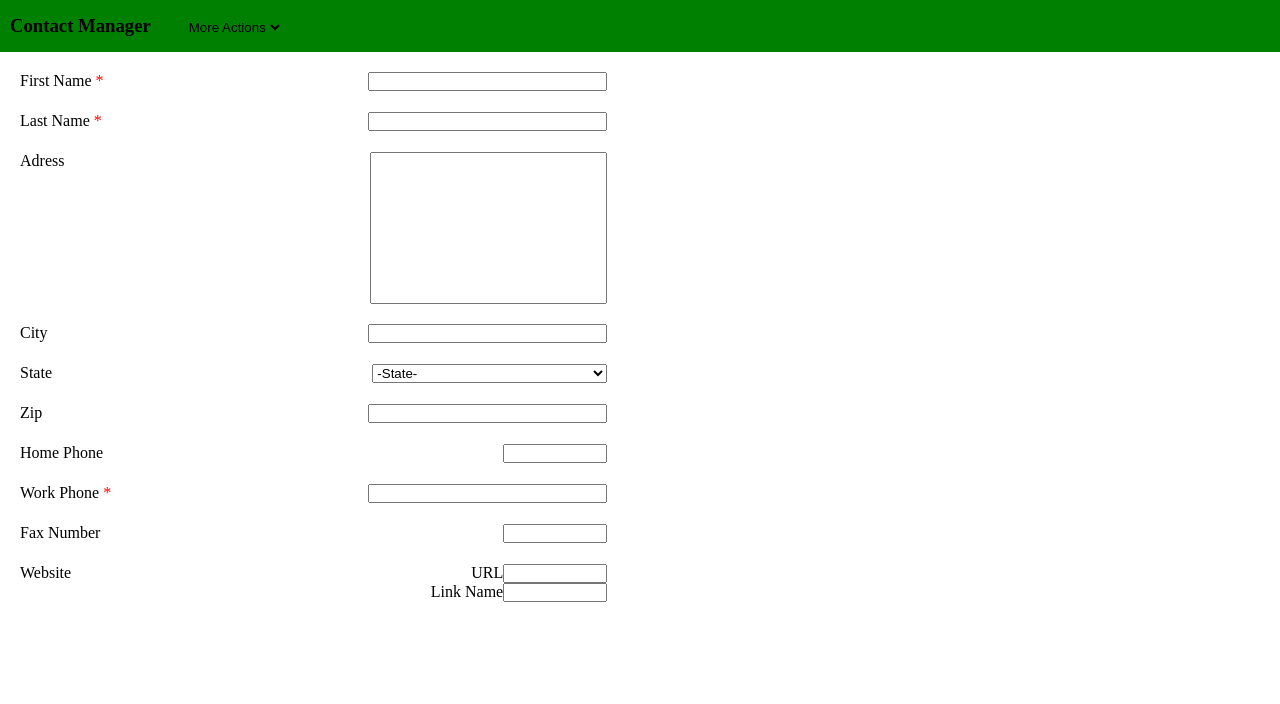
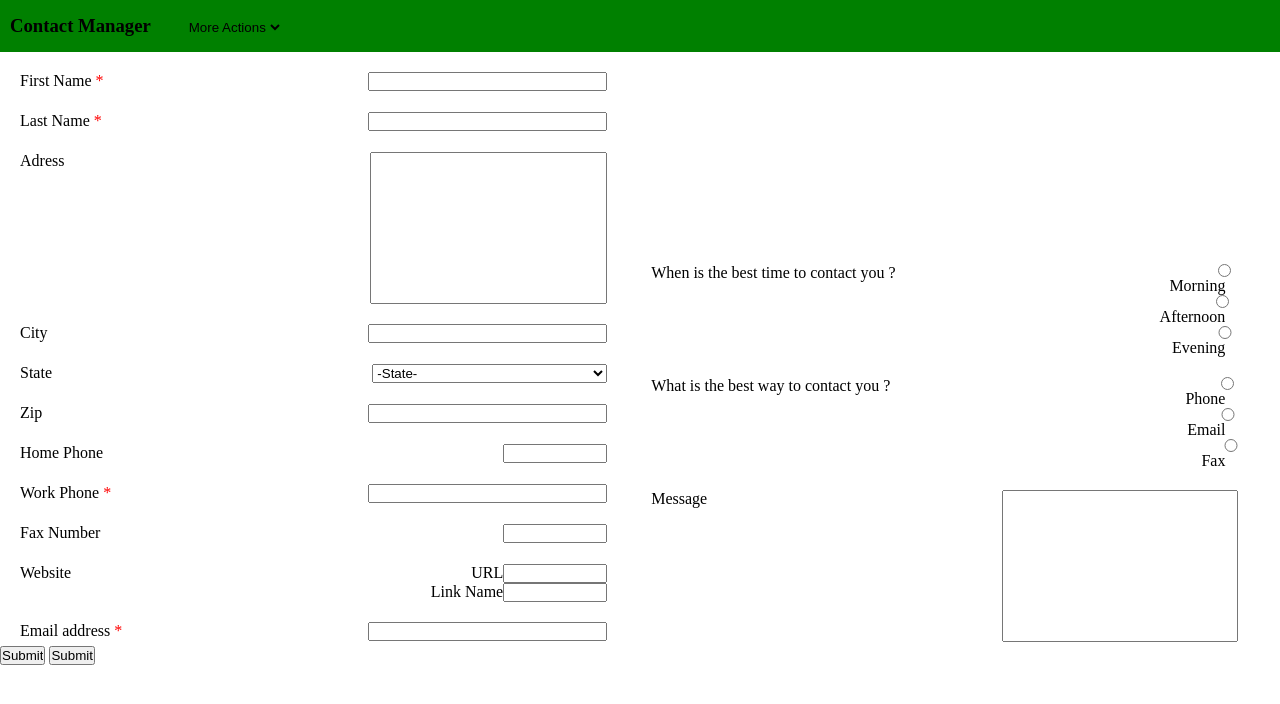
Before and after one commit to MaestroVito/RegistrationSite, a plain HTML site: page index.html in a window 1280 px wide. Drawn offline with Linux system fonts and the light colour scheme.

Commit message:
Finished site

```diff
--- a/index.html
+++ b/index.html
@@ -14,7 +14,9 @@
 			</select>
 		</div>
 		<div class="form_body">
+
 			<div class="form_left">
+
 				<div class="form_item">
 					<p>First Name <span>*</span></p>
 					<input type="text">
@@ -63,9 +65,9 @@
 					<input type="text" class="short_inp">
 				</div>
 
-				<div class="form_item">
+				<div class="form_item" >
 					<p>Website</p>
-					<div>
+					<div id="website_column">
 						<div style="clear: both;">
 							<section>URL</section>
 							<input type="text" class="short_inp">
@@ -77,9 +79,61 @@
 					</div>
 				</div>
 
+				<div class="form_item">
+					<p>Email address <span>*</span></p>
+					<input type="text">
+				</div>
+
 			</div>
+
 			<div class="form_right">
 
+				<div class="form_item">
+					<p>When is the best time to contact you ?</p>
+					<div id="question_column">
+						<div style="clear: both;">
+							<input type="radio">
+							<section>Morning</section>
+						</div>
+						<div style="clear: both;">
+							<input type="radio">
+							<section>Afternoon</section>
+						</div>
+						<div style="clear: both;">
+							<input type="radio">
+							<section>Evening</section>
+						</div>
+					</div>
+				</div>
+
+				<div class="form_item">
+					<p>What is the best way to contact you ?</p>
+					<div id="question_column">
+						<div style="clear: both;">
+							<input type="radio">
+							<section>Phone</section>
+						</div>
+						<div style="clear: both;">
+							<input type="radio">
+							<section>Email</section>
+						</div>
+						<div style="clear: both;">
+							<input type="radio">
+							<section>Fax</section>
+						</div>
+					</div>
+				</div>
+
+				<div class="form_item">
+					<p>Message</p>
+					<textarea name="" id="" cols="30" rows="10">
+					</textarea>
+				</div>
+
+			</div>
+			<div class="form_footer">
+				<input type="button" value="Submit">
+				<input type="button" value="Submit">
 			</div>
 		</div>
 	</form>
```
